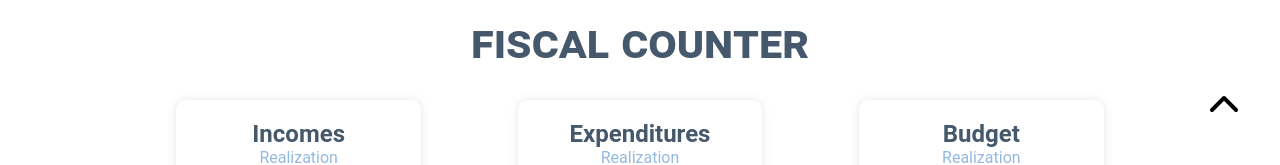
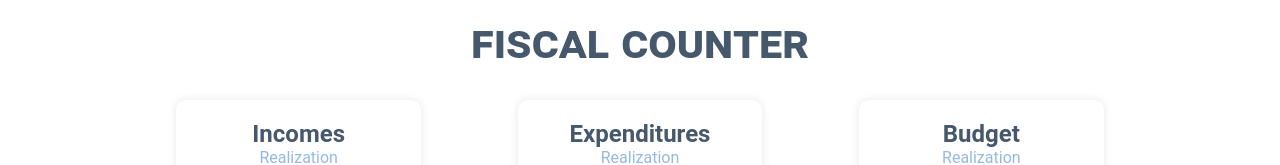
Before and after one commit to spasovskibojan/ministry-of-finance-mk, a React (Vite) app: page / in a window 1280 px wide. Shown: the part 638-803 px from the top of the page. Built offline with nearby package versions, Linux system fonts and the light colour scheme; no server answers; the database is empty.

Commit message:
Go Up Arrow made

```diff
--- a/src/components/Footer.jsx
+++ b/src/components/Footer.jsx
@@ -4,6 +4,7 @@ import { FontAwesomeIcon } from '@fortawesome/react-fontawesome';
 import { faChevronUp} from '@fortawesome/free-solid-svg-icons';
 import {Link} from "react-router-dom";
 import {useTranslation} from "react-i18next";
+import {useEffect, useState} from "react";
 const Footer = () => {
     const scrollToTop = (event) => {
         event.preventDefault();
@@ -15,17 +16,28 @@ const Footer = () => {
     const handleLinkClick = () => {
         window.scrollTo(0, 0);
     };
+    const [arrowUpShow, setArrowUpShow] = useState(window.scrollY > 200)
+    useEffect(() => {
+        const handleScroll = () => {
+            setArrowUpShow(window.scrollY > 800);
+        };
+        window.addEventListener('scroll', handleScroll);
+        return () => window.removeEventListener('scroll', handleScroll);
+    }, []);
+
     const {t} = useTranslation()
     return (
         <>
-                <div className={styles.arrowUpDiv}>
-                    <Link to="#top" onClick={scrollToTop} className={styles.goUp}>
-                        <FontAwesomeIcon icon={faChevronUp} className={`${styles.icon} fa-2x`} />
-                    </Link>
-                </div>
+            <div className={styles.arrowUpDiv} style={{display: arrowUpShow ? 'flex' : 'none'}}>
+                <Link to="#top" onClick={scrollToTop} className={styles.goUp}>
+                    <FontAwesomeIcon icon={faChevronUp} className={`${styles.icon} fa-2x`}/>
+                </Link>
+            </div>
+
             <footer className={styles.footer}>
                 <div className={styles.logoContainer}>
-                    <Link to="#top" onClick={scrollToTop}><img src={ministryLogo} alt="Ministry Logo" className={styles.logo}/></Link>
+                    <Link to="#top" onClick={scrollToTop}><img src={ministryLogo} alt="Ministry Logo"
+                                                               className={styles.logo}/></Link>
                 </div>
                 <div className={styles.infoContainer}>
                     <div className={styles.column}>
--- a/src/components/styles/Footer.module.css
+++ b/src/components/styles/Footer.module.css
@@ -64,18 +64,21 @@ li {
 }
 
 .icon {
-    color: black;
+    color: white;
 }
 
 .arrowUpDiv {
-    display: flex;
+    /*display: flex;*/
+    display: none;
     justify-content: center;
     align-items: center;
-    padding: 20px;
+    padding: 10px;
     position: fixed;
-    bottom: 20px;
-    right: 20px;
+    bottom: 30px;
+    right: 30px;
     z-index: 1000;
+    background-color: #2b5073 ;
+    border-radius: 50%;
 }
 
 .goUp {
@@ -83,12 +86,13 @@ li {
     cursor: pointer;
     transition: transform 0.3s;
     display: flex;
+    /*display: none;*/
     justify-content: center;
     align-items: center;
 }
 
 .goUp:hover {
-    transform: translateY(-5px);
+    transform: scale(1.2);
 }
 
 @media (max-width: 768px) {
```
Also changed, not shown: 4 other files (tests, documents, lock files or other folders).
